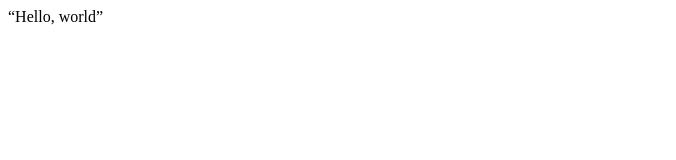
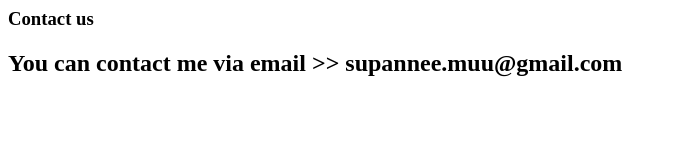
Before and after one commit to billbill96/billbill96.github.io, a plain HTML site: page index.html in a window 1280 px wide. Shown: the whole page, without its empty margins (0-676 px from the left). Drawn offline with Linux system fonts and the light colour scheme.

Commit message:
add detail

```diff
--- a/index.html
+++ b/index.html
@@ -1 +1,2 @@
-“Hello, world”
+<h3>Contact us</h3>
+<h2>You can contact me via email >> supannee.muu@gmail.com</h2>
```
